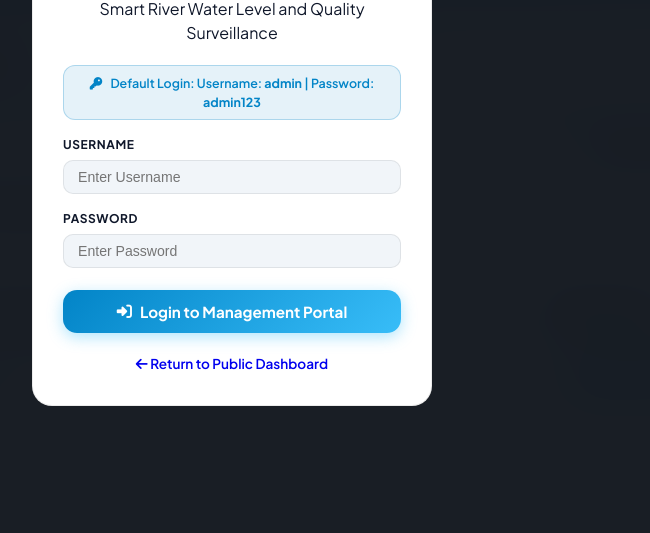
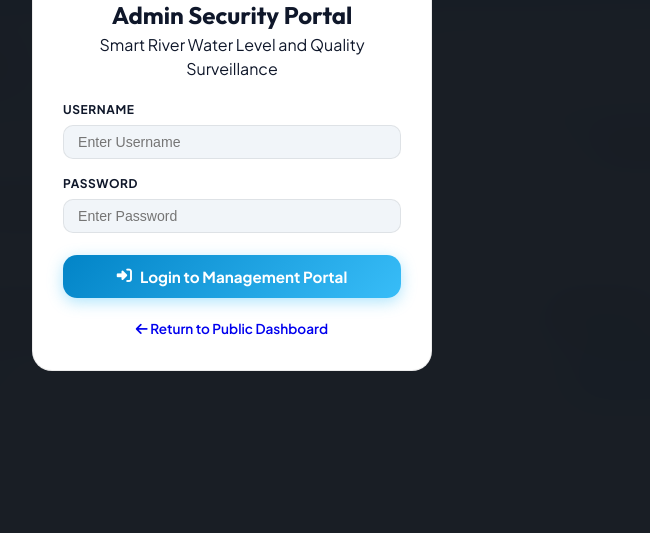
Before and after one commit to mbanait43-glitch/smart-river-surveillance-project, a website: page frontend/admin.html in a window 1280 px wide. Shown: the part 267-800 px from the top of the page, without its empty margins (408-1058 px from the left). Drawn offline with nearby package versions, Linux system fonts and the light colour scheme.

Commit message:
Remove default login credentials text from Admin Security Portal login card

```diff
--- a/frontend/admin.html
+++ b/frontend/admin.html
@@ -25,10 +25,6 @@
             <p style="margin-bottom: 20px;">Smart River Water Level and Quality Surveillance</p>
 
             <form id="admin-login-form" onsubmit="return false;" style="margin-top: 16px;">
-                <div style="background: rgba(2, 132, 199, 0.1); border: 1px solid rgba(2, 132, 199, 0.25); color: #0284c7; padding: 8px 12px; border-radius: 12px; font-size: 0.78rem; font-weight: 600; margin-bottom: 16px; text-align: center;">
-                    <i class="fa-solid fa-key" style="margin-right: 6px;"></i> Default Login: Username: <strong>admin</strong> | Password: <strong>admin123</strong>
-                </div>
-
                 <div style="text-align: left; margin-bottom: 16px;">
                     <label style="font-size: 0.75rem; font-weight: 700; text-transform: uppercase; letter-spacing: 0.05em; display: block; margin-bottom: 6px;">Username</label>
                     <input type="text" id="admin-username" placeholder="Enter Username" required autocapitalize="none" autocorrect="off" spellcheck="false" autocomplete="username">
```
